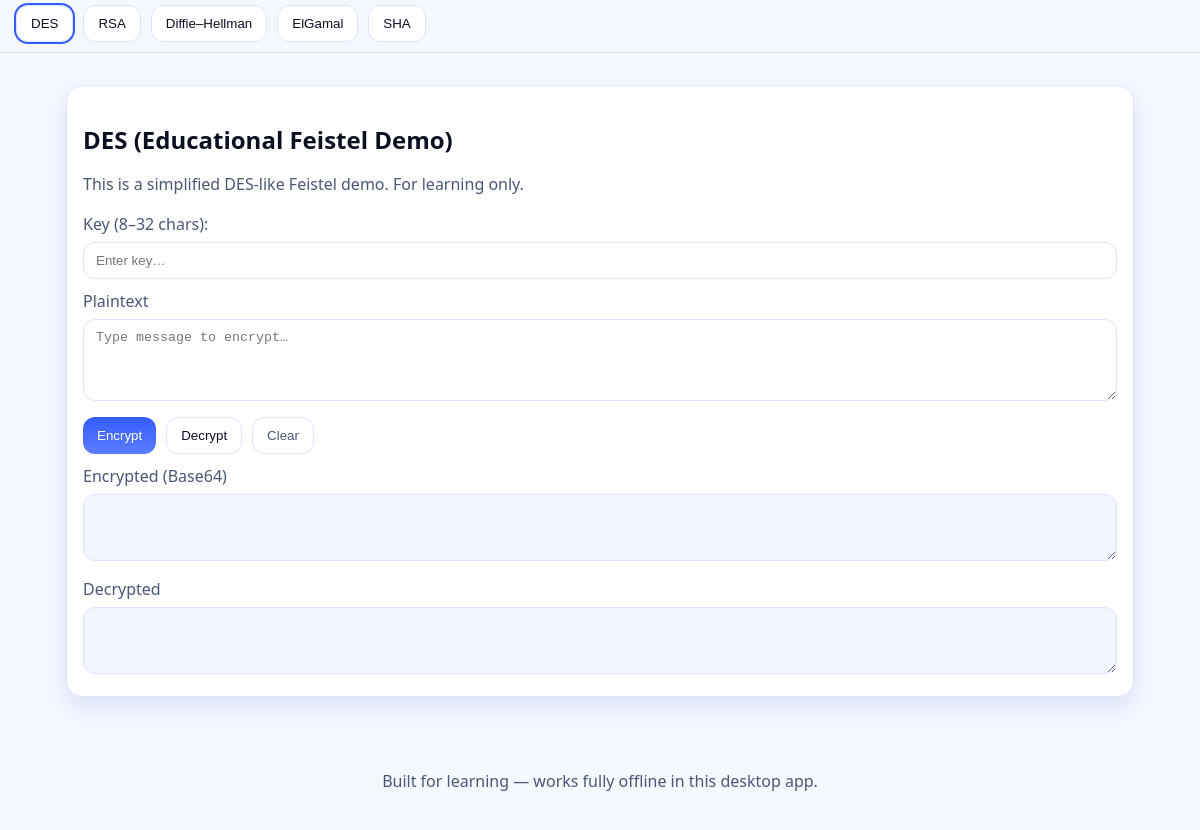
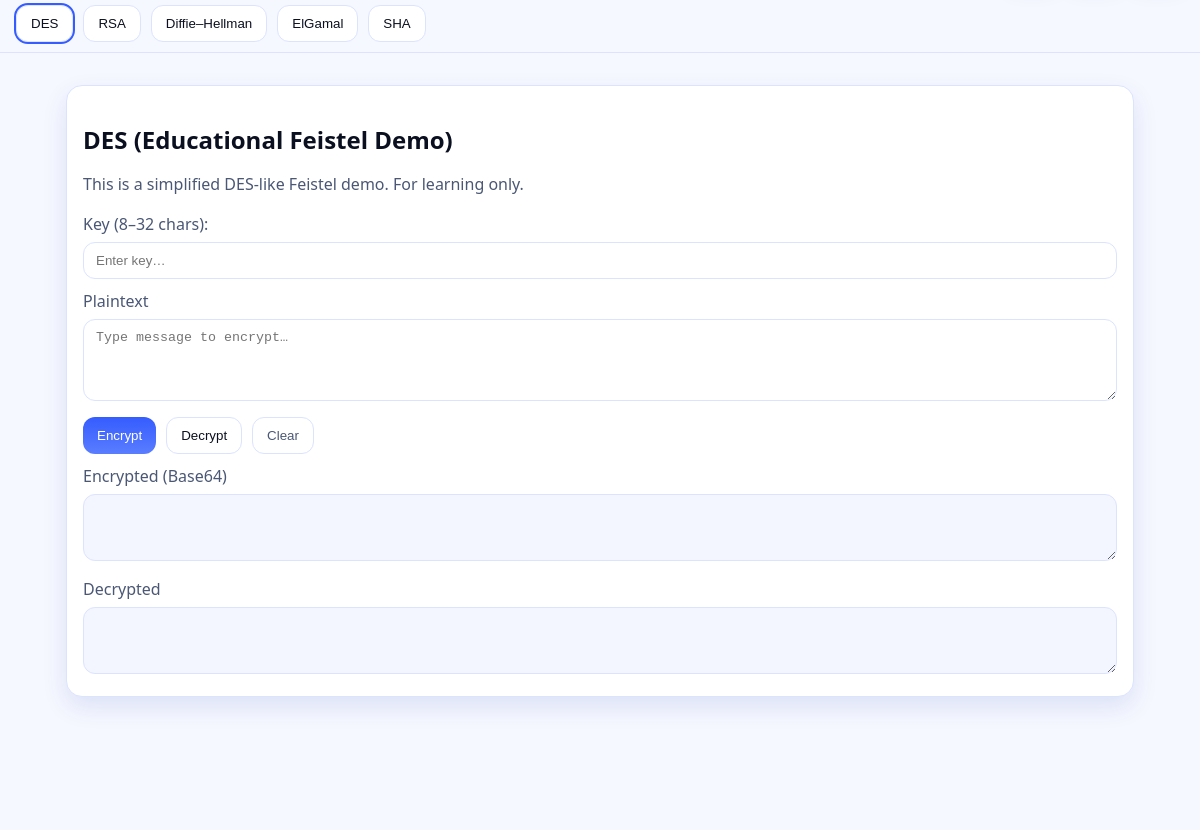
Before and after one commit to Keerthana-059/repo42day, an Electron app: page index.html in a window 1200 px wide. Shown: the part 76-906 px from the top of the page. After the commit the page ends 805 px from the top, so only its background shows below. Drawn offline with Linux system fonts and the light colour scheme.

Commit message:
Remove footer from index.html
Removed footer section from the HTML file.

```diff
--- a/index.html
+++ b/index.html
@@ -172,9 +172,6 @@
     </section>
   </main>
 
-  <footer class="app-footer">
-    <p>Built for learning — works fully offline in this desktop app.</p>
-  </footer>
 
   <script src="script.js"></script>
 </body>
```
